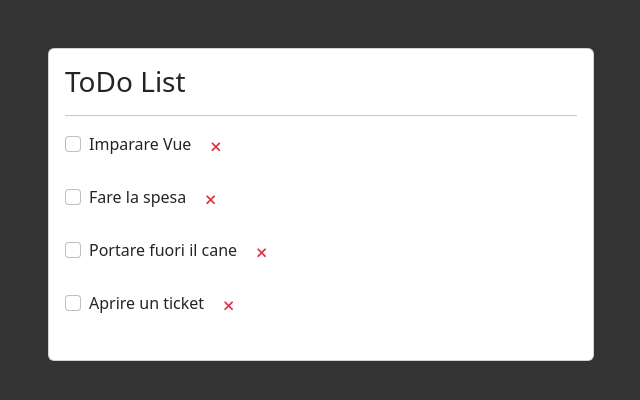
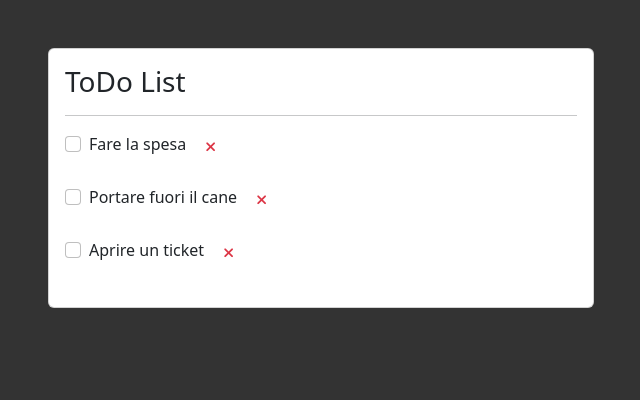
Before and after one commit to DanCiciarello/vue-todolist, a plain HTML site: page index.html in a window 1280 px wide. Both pictures are taken after a click on the button 534 px from the left and 146 px from the top of the page. Shown: the whole page, without its empty margins (319-959 px from the left). Drawn offline with nearby package versions, Linux system fonts and the light colour scheme.

Commit message:
Completed milestone 2

```diff
--- a/index.html
+++ b/index.html
@@ -29,7 +29,7 @@
                             <div class="form-check mb-4" v-for="(toDo, i) in toDoList">
                                 <input class="form-check-input" type="checkbox" value="" :id="'flexCheckDefault_' + i" v-model="toDo.isDone">
                                 <label class="form-check-label" :class="toDo.isDone ? 'text-decoration-line-through' : ''" :for="'flexCheckDefault_' + i">{{toDo.text}}</label>
-                                <button type="button" class="btn btn-outline-danger btn-sm border-0 ms-2"><i class="fa-solid fa-xmark"></i></button>
+                                <button type="button" class="btn btn-outline-danger btn-sm border-0 ms-2" @click="removeItem(i)"><i class="fa-solid fa-xmark"></i></button>
                             </div>
                         </div>
                     </div>
--- a/js/main.js
+++ b/js/main.js
@@ -25,7 +25,9 @@ new Vue({
 
     // App methods
     methods: {
-
+        removeItem(index) {
+            this.toDoList.splice(index, 1);
+        },
     },
 
 });
```
